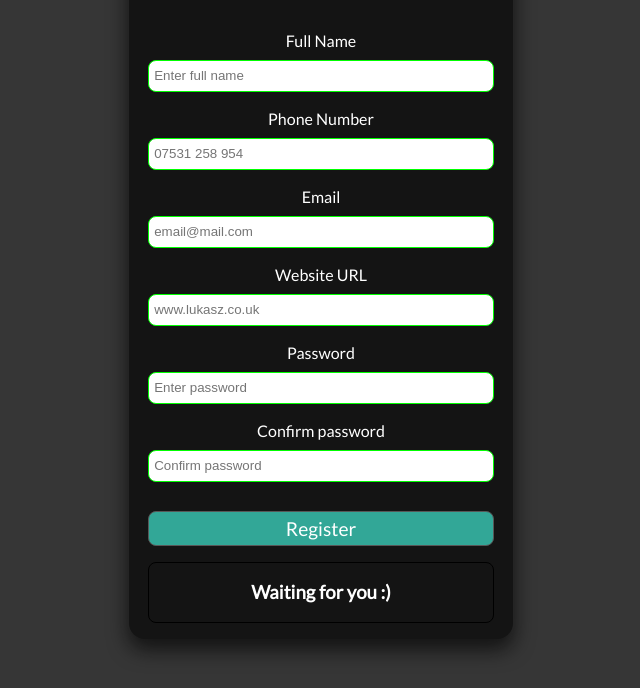
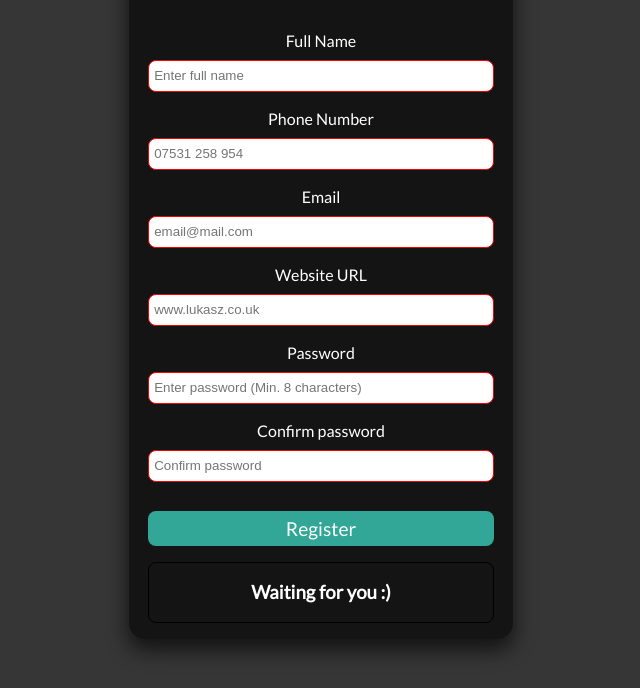
Before and after one commit to Luk1Pr0/form-validator, a plain HTML site: page index.html in a window 1280 px wide. Shown: the part 112-800 px from the top of the page, without its empty margins (319-959 px from the left). Drawn offline with Linux system fonts and the light colour scheme.

Commit message:
Main HTML validation has been added

```diff
--- a/index.html
+++ b/index.html
@@ -16,32 +16,36 @@
             <!-- Full name -->
             <div class="form-group">
                 <label for="name">Full Name</label>
-                <input type="text" id="name" placeholder="Enter full name">
+                <input type="text" id="name" placeholder="Enter full name" required minlength="2" maxlength="100">
             </div>
             <!-- Phone number -->
             <div class="form-group">
                 <label for="phone">Phone Number</label>
-                <input type="tel" id="phone" placeholder="07531 258 954">
+                <input type="tel" id="phone" placeholder="07531 258 954" required
+                pattern="[0-9]{5}[0-9]{3}[0-9]{3}" minlength="11" maxlength="11">
             </div>
             <!-- Email address -->
             <div class="form-group">
                 <label for="email">Email</label>
-                <input type="text" id="email" placeholder="email@mail.com">
+                <input type="email" id="email" placeholder="email@mail.com" required>
             </div>
             <!-- Website URL -->
             <div class="form-group">
                 <label for="website">Website URL</label>
-                <input type="text" id="website" placeholder="www.lukasz.co.uk">
+                <input type="url" id="website" placeholder="www.lukasz.co.uk" required>
             </div>
             <!-- Password -->
             <div class="form-group">
                 <label for="password1">Password</label>
-                <input type="password" id="password1" placeholder="Enter password">
+                <input type="password" id="password1" placeholder="Enter password (Min. 8 characters)" required
+                pattern="^(?=.*\d)(?=.*[a-z])(?=.*[A-Z])(?=.*[a-zA-Z]).{8,}$"
+                title="Please include at least 1 lowercase, 1 uppercase character and a number">
             </div>
             <!-- Password confirmation-->
             <div class="form-group">
                 <label for="password2">Confirm password</label>
-                <input type="password" id="password2" placeholder="Confirm password">
+                <input type="password" id="password2" placeholder="Confirm password" required
+                pattern="^(?=.*\d)(?=.*[a-z])(?=.*[A-Z])(?=.*[a-zA-Z]).{8,}$">
             </div>
             <div class="button-container">
                 <button type="submit">Register</button>
--- a/style.css
+++ b/style.css
@@ -56,11 +56,11 @@ input {
 }
 
 input:valid {
-    border: 1px solid rgb(0, 255, 0);
+    border: 1.5px solid rgb(0, 255, 0);
 }
 
 input:invalid {
-    border: 1px solid rgb(250, 0, 0);
+    border: 1.5px solid rgb(250, 0, 0);
 }
 
 .button-container {
@@ -70,7 +70,7 @@ input:invalid {
 
 button {
     cursor: pointer;
-    border: 1px solid rgb(87, 87, 87);
+    border: 1px solid transparent;
     outline: none;
     background: rgb(50, 167, 151);
     color: white;
@@ -81,10 +81,12 @@ button {
     margin-top: 1.5rem;
     width: 90%;
     text-align: center;
+    box-sizing: border-box;
 }
 
 button:hover {
     background: transparent;
+    border: 1px solid rgb(87, 87, 87);
 }
 
 button:focus {
@@ -98,3 +100,9 @@ button:focus {
     text-align: center;
     margin: 1rem;
 }
+
+@media screen and (max-width: 800px) {
+    .container {
+        width: 80%;
+    }
+}
```
